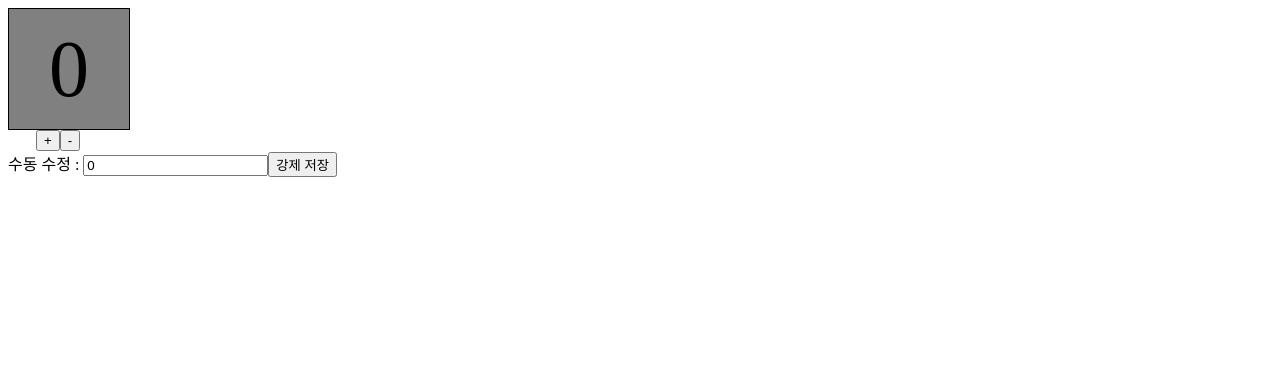
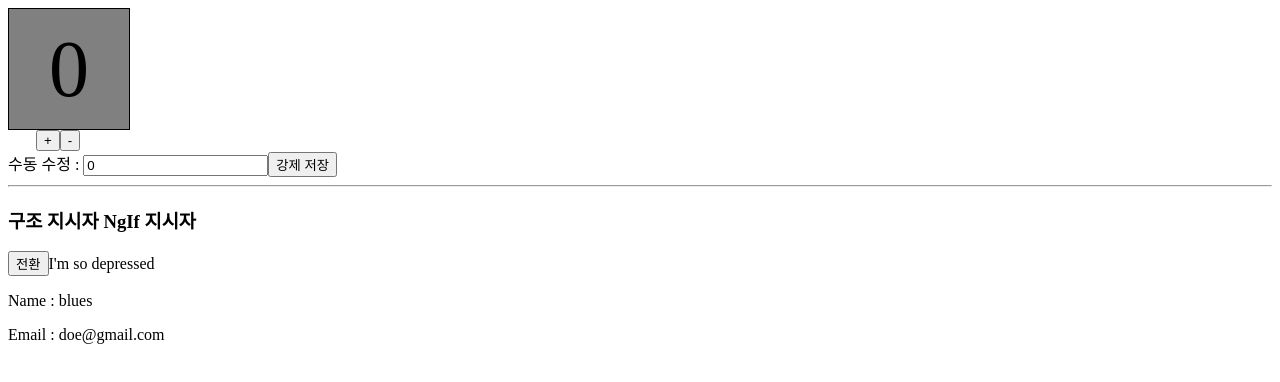
Before and after one commit to doolri1276/AngularSimpleCounter, an Angular app: page / in a window 1280 px wide. Shown: the top 382 px of the page. Built offline with nearby package versions, Linux system fonts and the light colour scheme.

Commit message:
- 구조 지시자 NgIf

```diff
--- a/src/app/app.component.html
+++ b/src/app/app.component.html
@@ -8,3 +8,20 @@
   <input type="number" id="manual-val" [(ngModel)]="manualVal">
   <button type="button" (click)="setValueForcibly()">강제 저장</button>
 </div>
+
+<hr>
+
+<h3>구조 지시자 NgIf 지시자</h3>
+
+<div>
+	<button type="button" (click)="isShow = !isShow">전환</button>
+	<label *ngIf="isShow; else hiding">You are special!</label>
+	<ng-template #hiding>
+		<label>I'm so depressed</label>
+	</ng-template>
+</div>
+
+<div *ngIf="member">
+	<p>Name : {{member.name}}</p>
+	<p>Email : {{member.email}}</p>
+</div>
--- a/src/app/app.component.ts
+++ b/src/app/app.component.ts
@@ -9,6 +9,11 @@ export class AppComponent {
   curVal = 0;
   manualVal = 0;
   static LIMIT_CNT = 100;
+
+  member = {
+  	name:"blues",
+  	email:"doe@gmail.com"
+  };
 
   colorByValue() {
   	if (this.curVal > 0) return 'green';
```
